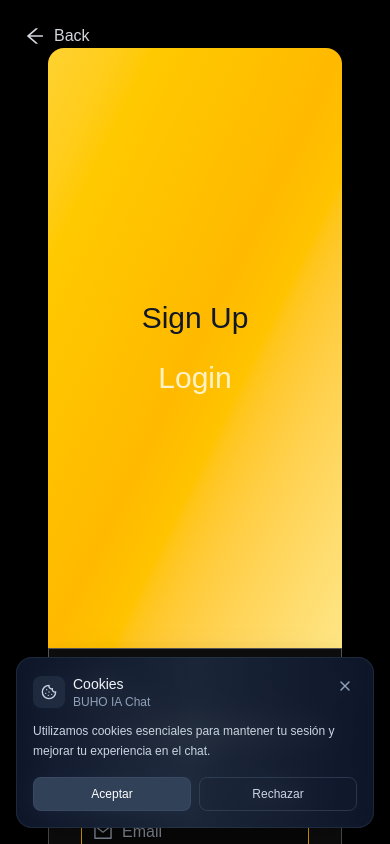
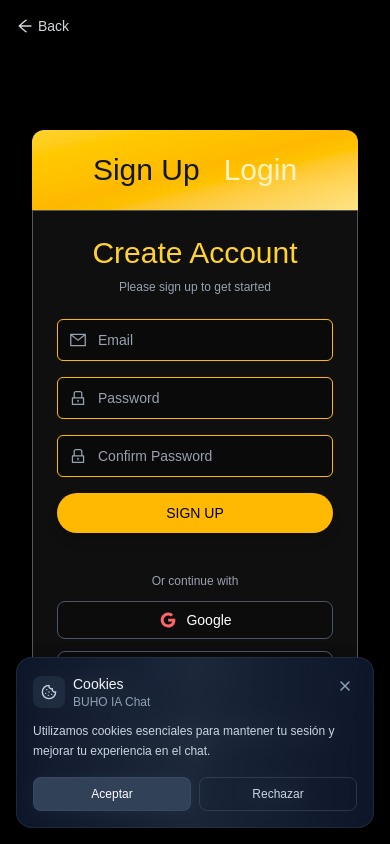
Before and after one commit to JesherI/BUHO, a Next.js app: page /sign-up in a window 390 px wide. Shown: the top 844 px of the page. Built offline with nearby package versions, Linux system fonts and the light colour scheme; no server answers; a web font is replaced by a local one.

Commit message:
0.5.0
add  responsibity corrections

```diff
--- a/app/components/authPage/authPage.tsx
+++ b/app/components/authPage/authPage.tsx
@@ -164,27 +164,27 @@
   };
 
   return (
-    <div className="min-h-screen bg-black flex items-center justify-center p-12 relative overflow-hidden">
+    <div className="min-h-screen bg-black flex items-center justify-center p-4 sm:p-6 lg:p-12 relative overflow-hidden">
       {/*BANNER DE COOKIES */}
       <CookieBanner
         onAccept={handleCookiesAccepted}
         onReject={handleCookiesRejected}
       />
 
-      <div className="absolute top-6 left-6 z-50">
+      <div className="absolute top-4 left-4 sm:top-6 sm:left-6 z-50">
         <button
           onClick={() => router.push("/")}
-          className="flex items-center text-gray-300 hover:text-amber-300 transition"
+          className="flex items-center text-gray-300 hover:text-amber-300 transition text-sm sm:text-base"
         >
-          <AiOutlineArrowLeft size={22} />
-          <span className="ml-2">Back</span>
+          <AiOutlineArrowLeft size={18} className="sm:w-[22px] sm:h-[22px]" />
+          <span className="ml-1 sm:ml-2">Back</span>
         </button>
       </div>
 
-      <div className="flex flex-col md:flex-row w-full max-w-5xl rounded-2xl overflow-hidden relative z-10 min-h-[600px] shadow-xl">
+      <div className="flex flex-col lg:flex-row w-full max-w-6xl rounded-xl sm:rounded-2xl overflow-hidden relative z-10 min-h-[500px] sm:min-h-[600px] shadow-xl mx-4">
         {/* Card dorada */}
-        <div className="w-full md:w-1/2 relative overflow-hidden bg-gradient-to-br from-amber-300 via-amber-400 to-amber-200 flex flex-col justify-center items-center p-8 md:p-12 min-h-[600px] text-white">
-          <div className="z-10 w-full max-w-xs text-center md:text-right flex flex-col md:flex-row justify-center md:justify-end gap-6 md:gap-12">
+        <div className="w-full lg:w-1/2 relative overflow-hidden bg-gradient-to-br from-amber-300 via-amber-400 to-amber-200 flex flex-col justify-center items-center p-3 sm:p-4 lg:p-6 min-h-[80px] sm:min-h-[100px] lg:min-h-[120px] text-white">
+          <div className="z-10 w-full text-center flex flex-row justify-center gap-6 lg:gap-12">
             {!isLogin ? (
               <h2 className="text-3xl text-gray-900">Sign Up</h2>
             ) : (
@@ -209,12 +209,12 @@
         </div>
 
         {/* Card transparente */}
-        <div className="w-full md:w-1/2 p-8 md:p-12 min-h-[600px] flex flex-col justify-center bg-white/6 backdrop-blur-2xl border border-white/30 shadow-2xl text-gray-100">
-          <div className="text-center mb-8">
+        <div className="w-full lg:w-1/2 p-6 sm:p-8 lg:p-12 min-h-[500px] sm:min-h-[600px] flex flex-col justify-center bg-white/6 backdrop-blur-2xl border border-white/30 shadow-2xl text-gray-100">
+          <div className="text-center mb-6 sm:mb-8">
             <h1 className="text-3xl text-amber-300">
               {isLogin ? "Welcome Back" : "Create Account"}
             </h1>
-            <p className="text-sm text-gray-400 mt-2">
+            <p className="text-xs sm:text-sm text-gray-400 mt-2">
               {isLogin
                 ? "Please login to continue"
                 : "Please sign up to get started"}
@@ -222,28 +222,28 @@
           </div>
 
           <form onSubmit={handleSubmit}>
-            <div className="relative mb-6">
+            <div className="relative mb-4 sm:mb-6">
               <span className="absolute left-3 top-1/2 transform -translate-y-1/2 text-gray-400">
-                <AiOutlineMail size={20} />
+                <AiOutlineMail size={18} className="sm:w-5 sm:h-5" />
               </span>
               <input
                 type="email"
                 placeholder="Email"
-                className="w-full pl-10 py-3 border border-amber-400 rounded-md bg-black/30 text-white placeholder-gray-400 focus:outline-none focus:ring-2 focus:ring-amber-500 transition"
+                className="w-full pl-10 py-2.5 sm:py-3 border border-amber-400 rounded-md bg-black/30 text-white placeholder-gray-400 focus:outline-none focus:ring-2 focus:ring-amber-500 transition text-sm sm:text-base"
                 value={email}
                 onChange={(e) => setEmail(e.target.value)}
                 required
               />
             </div>
 
-            <div className="relative mb-6">
+            <div className="relative mb-4 sm:mb-6">
               <span className="absolute left-3 top-1/2 transform -translate-y-1/2 text-gray-400">
-                <AiOutlineLock size={20} />
+                <AiOutlineLock size={18} className="sm:w-5 sm:h-5" />
               </span>
               <input
                 type="password"
                 placeholder="Password"
-                className="w-full pl-10 py-3 border border-amber-400 rounded-md bg-black/30 text-white placeholder-gray-400 focus:outline-none focus:ring-2 focus:ring-amber-500 transition"
+                className="w-full pl-10 py-2.5 sm:py-3 border border-amber-400 rounded-md bg-black/30 text-white placeholder-gray-400 focus:outline-none focus:ring-2 focus:ring-amber-500 transition text-sm sm:text-base"
                 value={password}
                 onChange={(e) => setPassword(e.target.value)}
                 required
@@ -251,14 +251,14 @@
             </div>
 
             {!isLogin && (
-              <div className="relative mb-6">
+              <div className="relative mb-4 sm:mb-6">
                 <span className="absolute left-3 top-1/2 transform -translate-y-1/2 text-gray-400">
-                  <AiOutlineLock size={20} />
+                  <AiOutlineLock size={18} className="sm:w-5 sm:h-5" />
                 </span>
                 <input
                   type="password"
                   placeholder="Confirm Password"
-                  className="w-full pl-10 py-3 border border-amber-400 rounded-md bg-black/30 text-white placeholder-gray-400 focus:outline-none focus:ring-2 focus:ring-amber-500 transition"
+                  className="w-full pl-10 py-2.5 sm:py-3 border border-amber-400 rounded-md bg-black/30 text-white placeholder-gray-400 focus:outline-none focus:ring-2 focus:ring-amber-500 transition text-sm sm:text-base"
                   value={confirm}
                   onChange={(e) => setConfirm(e.target.value)}
                   required
@@ -268,7 +268,7 @@
 
             {/* ✅ CHECKBOX PARA RECORDAR SESIÓN */}
             {isLogin && (
-              <div className="flex items-center mb-6">
+              <div className="flex items-center mb-4 sm:mb-6">
                 <input
                   type="checkbox"
                   id="rememberMe"
@@ -276,37 +276,37 @@
                   onChange={(e) => setRememberMe(e.target.checked)}
                   className="mr-2 w-4 h-4 text-amber-500 bg-black/30 border-amber-400 rounded focus:ring-amber-500 focus:ring-2"
                 />
-                <label htmlFor="rememberMe" className="text-sm text-gray-400">
+                <label htmlFor="rememberMe" className="text-xs sm:text-sm text-gray-400">
                   Recordar mi sesión (30 días)
                 </label>
               </div>
             )}
 
-            <div className="flex justify-end text-sm mt-4 mb-6">
+            <div className="flex justify-center sm:justify-end text-sm mt-4 mb-4 sm:mb-6">
               <button
                 type="submit"
-                className="bg-amber-400 text-black py-2 px-6 rounded-full shadow-lg hover:bg-amber-300 transition"
+                className="bg-amber-400 text-black py-2.5 sm:py-2 px-8 sm:px-6 rounded-full shadow-lg hover:bg-amber-300 transition font-medium text-sm sm:text-base w-full sm:w-auto"
               >
                 {isLogin ? "LOGIN" : "SIGN UP"}
               </button>
             </div>
           </form>
 
-          <div className="text-center mt-8">
-            <p className="text-gray-400 mb-4">Or continue with</p>
-            <div className="flex justify-center gap-6">
+          <div className="text-center mt-6 sm:mt-8">
+            <p className="text-gray-400 mb-3 sm:mb-4 text-xs sm:text-sm">Or continue with</p>
+            <div className="flex flex-col sm:flex-row justify-center gap-3 sm:gap-6">
               <button
                 onClick={handleGooglePopup}
-                className="flex items-center gap-2 text-white hover:text-amber-200 transition"
+                className="flex items-center justify-center gap-2 text-white hover:text-amber-200 transition py-2 px-4 rounded-lg border border-gray-600 hover:border-amber-400 bg-black/20 text-sm sm:text-base"
               >
-                <AiOutlineGoogle size={24} className="text-red-400" />
+                <AiOutlineGoogle size={20} className="sm:w-6 sm:h-6 text-red-400" />
                 Google
               </button>
               <button
                 onClick={handleFacebookPopup}
-                className="flex items-center gap-2 text-white hover:text-amber-200 transition"
+                className="flex items-center justify-center gap-2 text-white hover:text-amber-200 transition py-2 px-4 rounded-lg border border-gray-600 hover:border-amber-400 bg-black/20 text-sm sm:text-base"
               >
-                <AiFillFacebook size={24} className="text-blue-400" />
+                <AiFillFacebook size={20} className="sm:w-6 sm:h-6 text-blue-400" />
                 Facebook
               </button>
             </div>
--- a/app/components/navbar/navbar.tsx
+++ b/app/components/navbar/navbar.tsx
@@ -1,5 +1,6 @@
 import Image from "next/image";
 import Link from "next/link";
+import { Menu } from "lucide-react";
 
 interface NavbarProps {
   showAuth?: boolean;
@@ -12,6 +13,7 @@
   showAuth = true,
   children,
   background = 'transparent',
+  toggleSidebar,
 }) => {
   const backgroundClass =
     background === 'transparent'
@@ -23,6 +25,16 @@
       className={`fixed top-0 left-0 right-0 z-50 w-full flex items-center justify-between px-6 py-4 shadow-md ${backgroundClass} border-b border-amber-500/20 h-[72px]`}
     >
       <div className="flex items-center space-x-4">
+        {/* Botón hamburguesa para sidebar - solo visible cuando toggleSidebar está disponible */}
+        {toggleSidebar && (
+          <button
+            onClick={toggleSidebar}
+            className="lg:hidden bg-gray-900/90 backdrop-blur-sm border border-gray-700/50 text-white p-2 rounded-lg shadow-lg hover:bg-gray-800/90 transition-all duration-200 hover:scale-105 active:scale-95"
+            aria-label="Abrir menú"
+          >
+            <Menu size={18} />
+          </button>
+        )}
         <Image src="/logonoo.png" alt="Logo" width={50} height={50} />
         {children}
       </div>
--- a/app/components/sidebar/SidebarHeader.tsx
+++ b/app/components/sidebar/SidebarHeader.tsx
@@ -8,7 +8,7 @@
 
 const SidebarHeader: React.FC<SidebarHeaderProps> = ({ activeTab, setIsOpen }) => {
   return (
-    <div className="flex items-center justify-between p-4 border-b border-gray-800/30 bg-gray-950 min-w-[320px]">
+    <div className="flex items-center justify-between p-4 border-b border-gray-800/30 bg-black min-w-[320px]">
       <h2 className="text-lg font-normal text-gray-100 select-none">
         {activeTab === 'chats' ? 'Chats' : 'Agenda de Tareas'}
       </h2>
```
Also changed, not shown: app/components/sidebar/sidebar.tsx (+51 -3 lines), 1 other file (tests, documents, lock files or other folders).
